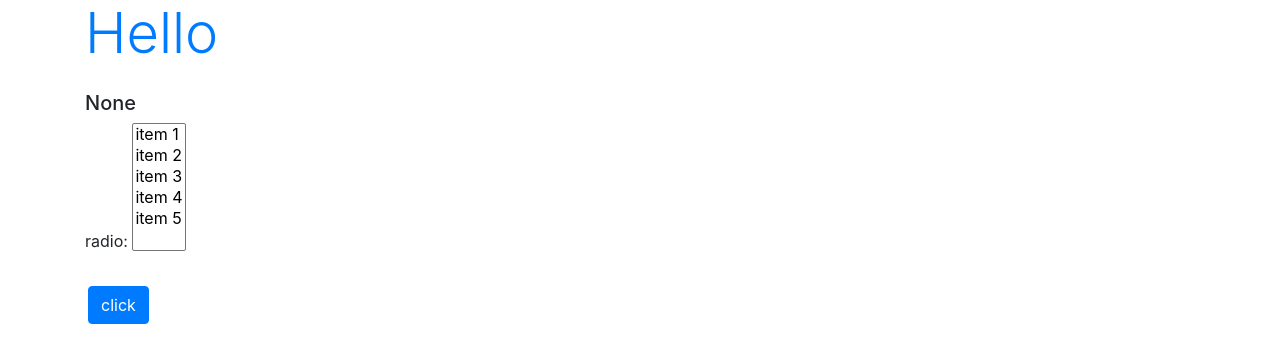
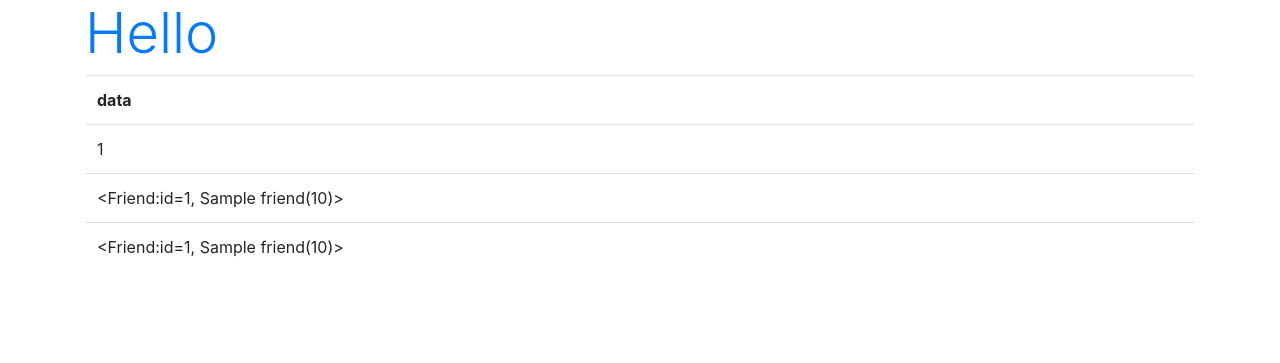
Before and after one commit to katuhito/kpro002, a Django app: page /k_app002/ in a window 1280 px wide. Shown: the top 363 px of the page. Run offline with Django 3.2, Linux system fonts and the light colour scheme; tables that the repository leaves empty hold one stand-in row (values such as "Sample post"); some libraries are stand-ins or nearby versions.

Commit message:
データベース操作

```diff
--- a/k_app002/form.py
+++ b/k_app002/form.py
@@ -1,22 +1,24 @@
 from django import forms
 
 class HelloForm(forms.Form):
+    id = forms.IntegerField(label='ID')
+
     # name = forms.CharField(label='name', widget=forms.TextInput(attrs={'class':'form-control'}))
     # mail = forms.CharField(label='mail', widget=forms.TextInput(attrs={'class':'form-control'}))
     # age = forms.IntegerField(label='age', widget=forms.NumberInput(attrs={'class':'form-control'}))
     # check = forms.BooleanField(label='Checkbox', required=False)
     # check = forms.NullBooleanField(label='Check')
 
-    data = [
-        ('one', 'item 1'),
-        ('two', 'item 2'),
-        ('three', 'item 3'),
-        ('four', 'item 4'),
-        ('five', 'item 5')
-    ]
+    # data = [
+    #     ('one', 'item 1'),
+    #     ('two', 'item 2'),
+    #     ('three', 'item 3'),
+    #     ('four', 'item 4'),
+    #     ('five', 'item 5')
+    # ]
 
     # 選択リスト
     # choice = forms.ChoiceField(label='radio', choices=data, widget=forms.Select(attrs={'size': 5}))
 
     # 複数項目の選択
-    choice = forms.MultipleChoiceField(label='radio', choices=data, widget=forms.SelectMultiple(attrs={'size': 6}))
+    # choice = forms.MultipleChoiceField(label='radio', choices=data, widget=forms.SelectMultiple(attrs={'size': 6}))
--- a/k_app002/templates/k_app002/index.html
+++ b/k_app002/templates/k_app002/index.html
@@ -9,14 +9,46 @@
     </head>
     <body class="container">
         <h1 class="display-4 text-primary">{{title}}</h1>
-        <p class="h5 mt-4">{{result|safe}}</p>
-        <form action="{% url 'index' %}" method="post">
+        <!-- <p class="h6 mt-4">{{data}}</p> -->
+        <table class="table">
+            <tr>
+                <th>data</th>
+            </tr>
+        {% for item in data %}
+            <tr>
+                <td>
+                    {{item}}
+                </td>
+            </tr>
+        {% endfor %}
+        </table>
+        <!-- <form action="{% url 'index' %}" method="post">
             {% csrf_token %}
-            <table>
-            {{ form.as_p }}
-            <tr><td></td><td>
-            <input type="submit" class="btn btn-primary my-2" value="click">
-          </table>
+            {{ form }}
+            <input type="submit" value="click">
         </form>
+        <hr>
+        <table class="table">
+            <tr>
+                <th>ID</th>
+                <th>NAME</th>
+                <th>GENDER</th>
+                <th>MAIL</th>
+                <th>AGE</th>
+                <th>BIRTHDAY</th>
+            </tr>
+        {% for item in data %}
+            <tr>
+                <td>{{item.id}}</td>
+                <td>{{item.name}}</td>
+                <td>{% if item.gender == False %}male{% endif %}</td>
+                <td>{% if item.gender == True %}female{% endif %}</td>
+                <td>{{item.mail}}</td>
+                <td>{{item.age}}</td>
+                <td>{{item.birthday}}</td>
+            </tr>
+        {% endfor %}
+        </table> -->
+
     </body>
 </html>
--- a/k_app002/urls.py
+++ b/k_app002/urls.py
@@ -1,10 +1,13 @@
-# from django.urls import path
-# from . import views
-from django.conf.urls import url
-from .views import HelloView
+from django.urls import path
+from . import views
+# from django.conf.urls import url
+# from .views import HelloView
 
 urlpatterns = [
-    url(r'', HelloView.as_view(), name='index'),
+    path('', views.index, name='index'),
+
+
+    # url(r'', HelloView.as_view(), name='index'),
 
     # path('', views.index, name='index'),
     # path('<int:id>/<nickname>/', views.index, name='index'),
--- a/k_app002/views.py
+++ b/k_app002/views.py
@@ -1,22 +1,67 @@
 from django.shortcuts import render
 from django.http import HttpResponse
-from django.views.generic import TemplateView
-from k_app002.form import HelloForm
+# from django.views.generic import TemplateView
+# from k_app002.form import HelloForm
+from .models import Friend
+# from .forms import HelloForm
 
-class HelloView(TemplateView):
+def index(request):
+    num = Friend.objects.all().count()
+    first = Friend.objects.all().first()
+    last = Friend.objects.all().last()
+    data = [num, first, last]
+    # data = Friend.objects.all().values('id', 'name', 'age')
+    params = {
+        'title': 'Hello',
+        'data': data,
+    }
+    return render(request, 'k_app002/index.html', params)
 
-    def __init__(self):
-        self.params = {
-            'title': 'Hello',
-            # 'message': 'your data:',
-            'form': HelloForm(),
-            'result': None
-        }
 
-    def get(self, request):
-        return render(request, 'k_app002/index.html', self.params)
+# def index(request):
+#     params = {
+#         'title': 'Hello',
+#         'message': 'all friends',
+#         'form': HelloForm(),
+#         'data': [],
+#     }
+#     if (request.method == 'POST'):
+#         num = request.POST['id']
+#         item = Friend.objects.get(id=num)
+#         params['data'] = [item]
+#         params['form'] = HelloForm(request.POST)
+#     else:
+#         params['data'] = Friend.objects.all()
+#     return render(request, 'k_app002/index.html', params)
 
-    def post(self, request):
+
+
+
+
+# def index(request):
+#     data = Friend.objects.all()
+#     params = {
+#         'title': 'Hello',
+#         'message': 'all friends',
+#         'data': data,
+#     }
+#     return render(request, 'k_app002/index.html', params)
+
+
+# class HelloView(TemplateView):
+
+#     def __init__(self):
+#         self.params = {
+#             'title': 'Hello',
+#             # 'message': 'your data:',
+#             'form': HelloForm(),
+#             'result': None
+#         }
+
+#     def get(self, request):
+#         return render(request, 'k_app002/index.html', self.params)
+
+    # def post(self, request):
         # msg = 'あなたは、<b>' + request.POST['name'] + '(' + request.POST['age'] + ')<b>さんです。<br>メールアドレスは　<b>' + request.POST['mail'] + '</b>ですね。'
         # self.params['message'] = msg
 
@@ -46,14 +91,14 @@ class HelloView(TemplateView):
         # return render(request, 'k_app002/index.html', self.params)
 
     # リストの値を利用
-        ch = request.POST.getlist('choice')
-        result = '<ol class="list-group"><b>selected:</b>'
-        for item in ch:
-            result += '<li class="list-group-item">' + item + '</li>'
-        result += '</ol>'
-        self.params['result'] = result
-        self.params['form'] = HelloForm(request.POST)
-        return render(request, 'k_app002/index.html', self.params)
+        # ch = request.POST.getlist('choice')
+        # result = '<ol class="list-group"><b>selected:</b>'
+        # for item in ch:
+        #     result += '<li class="list-group-item">' + item + '</li>'
+        # result += '</ol>'
+        # self.params['result'] = result
+        # self.params['form'] = HelloForm(request.POST)
+        # return render(request, 'k_app002/index.html', self.params)
 
 
 
```
